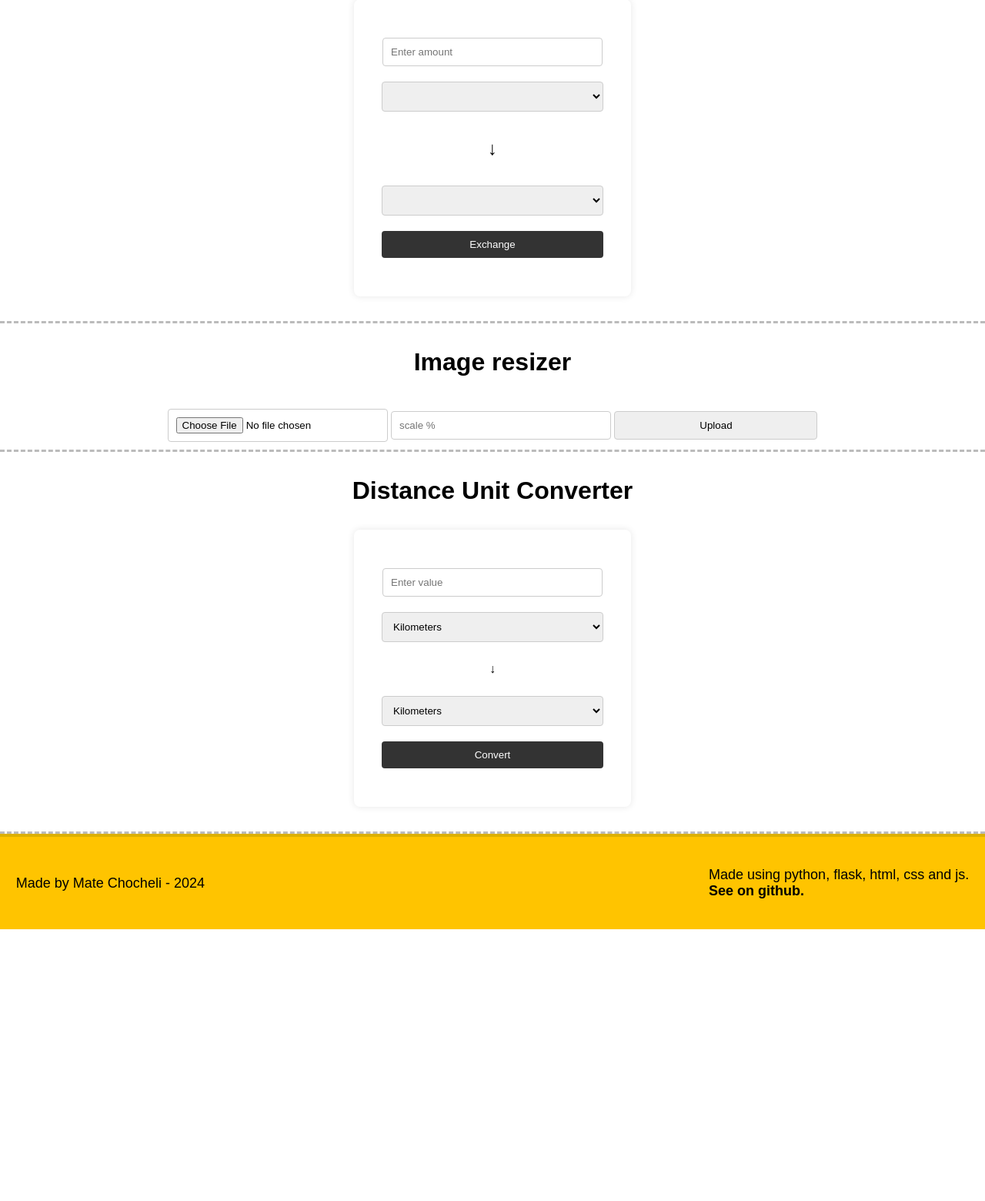
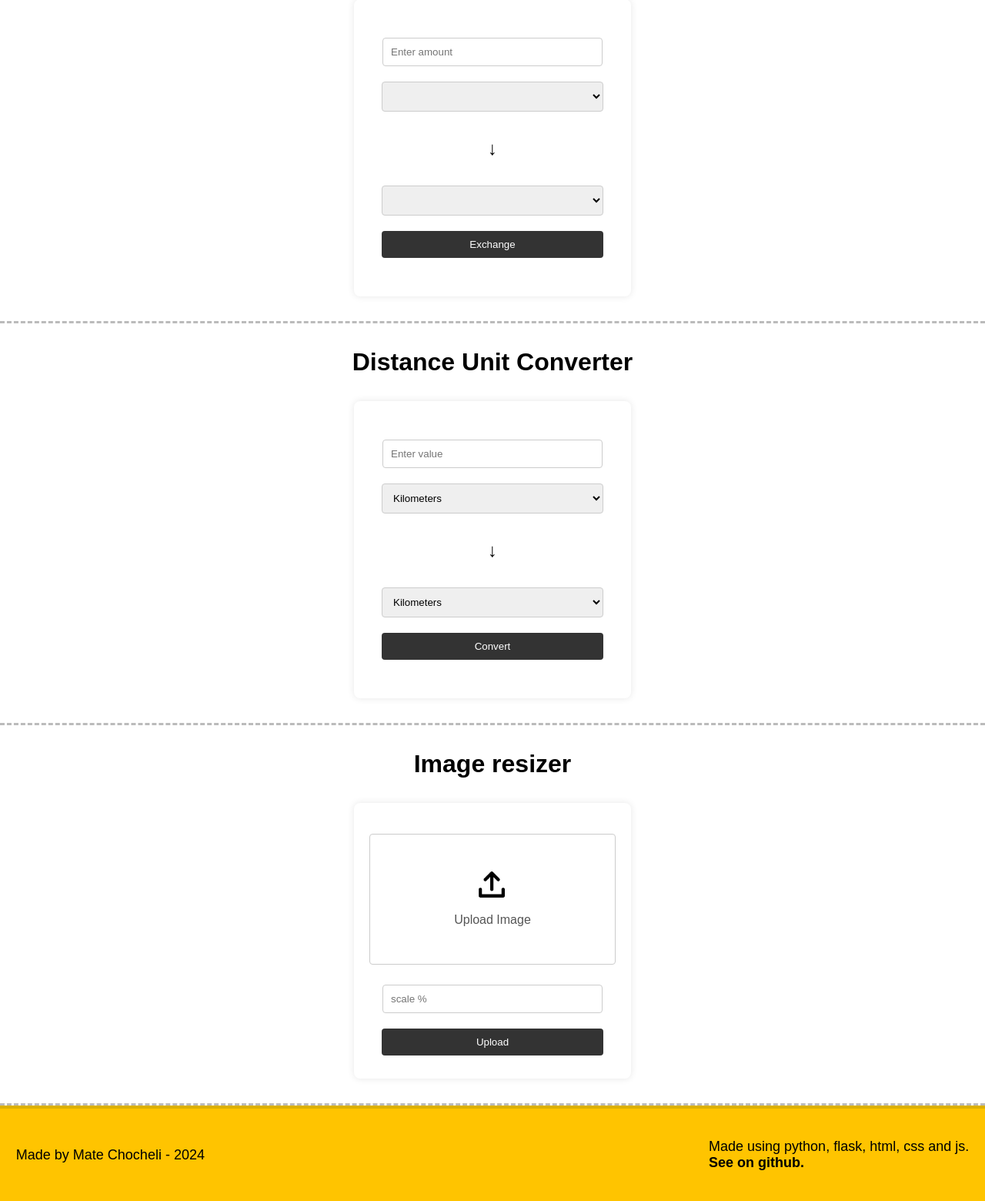
Before and after one commit to matetonny/My-page, a Flask app: page /utilities in a window 1280 px wide. Shown: the part 1226-2786 px from the top of the page at 77% size. Before the commit the page ends 2433 px from the top, so only its background shows below. Run offline with Flask 3, Linux system fonts and the light colour scheme; lists and menus that the app fills with data are empty.

Commit message:
change some styling

```diff
--- a/static/js/currencyExchange.js
+++ b/static/js/currencyExchange.js
@@ -43,7 +43,7 @@ document.addEventListener('DOMContentLoaded', () => {
             .then(data => {
                 const rate = data.conversion_rate;
                 const exchangedAmount = (amount * rate).toFixed(2);
-                resultDiv.textContent = `${amount} ${fromCurrency} = ${exchangedAmount} ${toCurrency}`;
+                resultDiv.innerHTML = `<p>${amount} ${fromCurrency} = ${exchangedAmount} ${toCurrency}<p/>`;
             })
             .catch(error => console.error('Error fetching exchange rates:', error));
     });
--- a/static/styles/utilities.css
+++ b/static/styles/utilities.css
@@ -103,10 +103,10 @@ h3 {
 }
 
 .orangeBtn:hover {
-  background-color: rgb(198, 128, 0);
+  background-color: rgb(229, 149, 0);
 }
 
-.currencyExchangeWrapper, .distanceConvertWrapper {
+.currencyExchangeWrapper, .distanceConvertWrapper, .imgResizeWrapper {
   display: flex;
   justify-content: center;
   align-items: center;
@@ -118,7 +118,7 @@ h3 {
   text-align: center;
 }
 
-.currencyExchange, .converter {
+.currencyExchange, .converter, .imgResize {
   display: flex;
   margin-top: 20px;
   flex-direction: column;
@@ -127,7 +127,7 @@ h3 {
   width: 20rem;
 }
 
-.currencyExchange p {
+.currencyExchange p, .converter p {
   font-weight: bolder;
   font-size: x-large;
 }
@@ -145,15 +145,32 @@ input {
   width: 16.5rem;
 }
 
-.exchangeBtn, .convertBtn {
+.exchangeBtn, .convertBtn, .resizeBtn {
   background-color: rgb(51, 51, 51);
+  width: 18rem;
   color: white;
   border: none;
   cursor: pointer;
 }
 
-.exchangeBtn:hover, .convertBtn:hover {
+.exchangeBtn:hover, .convertBtn:hover, .resizeBtn:hover {
   background-color: rgb(18, 18, 18);
+}
+
+input[type="file"] {
+  display: none;
+}
+
+.custom-file-upload {
+  display: flex;
+  flex-direction: column;
+  align-items: center;
+  border: 1px solid #ccc;
+  color: #555;
+  margin-bottom: 1rem;
+  padding: 2rem 3rem 3rem 3rem;
+  cursor: url(/static/images/cursor/pointer.png), none;
+  border-radius: 4px;
 }
 
 .result {
--- a/templates/utilities.html
+++ b/templates/utilities.html
@@ -131,15 +131,6 @@
       </li>
 
       <li>
-        <h3>Image resizer</h3>
-        <form action="/resize_img" method="post" enctype="multipart/form-data">
-          <input type="file" name="file" />
-          <input type="number" name="scale_factor" placeholder="scale %" />
-          <input type="submit" value="Upload" />
-        </form>
-      </li>
-
-      <li>
         <h3>Distance Unit Converter</h3>
         <div class="distanceConvertWrapper">
           <div class="converter">
@@ -163,6 +154,31 @@
           <script src="{{ url_for('static', filename='js/distanceConvertor.js') }}"></script>
         </div>
       </li>
+
+      <li>
+        <h3>Image resizer</h3>
+        <div class="imgResizeWrapper">
+          <div class="imgResize">
+            <form
+              action="/resize_img"
+              method="post"
+              enctype="multipart/form-data"
+            >
+              <label for="file-upload" class="custom-file-upload">
+                <img
+                  src="{{ url_for('static', filename='images/file-upload-icon.png') }}"
+                  alt="file upload icon"
+                  height="70"
+                />
+                Upload Image
+              </label>
+              <input type="file" name="file" id="file-upload" />
+              <input type="number" name="scale_factor" placeholder="scale %" />
+              <input type="submit" value="Upload" class="resizeBtn" />
+            </form>
+          </div>
+        </div>
+      </li>
     </ul>
 
     <footer>
```
Also changed, not shown: static/images/file-upload-icon.png (added).
